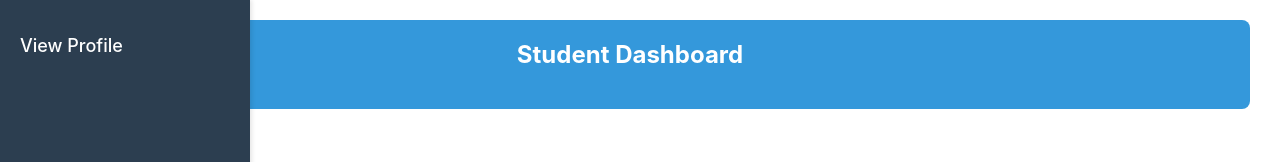
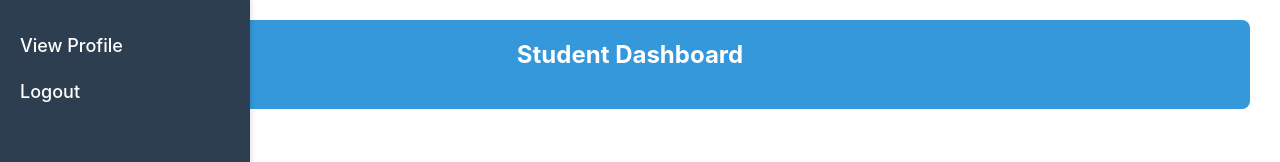
Before and after one commit to varunteja436/Finalprojectlms, a React (Create React App) app: page /studentdashboard in a window 1280 px wide. Shown: the top 162 px of the page. Built offline with nearby package versions, Linux system fonts and the light colour scheme; no server answers; sample sign-in values are in the browser's storage.

Commit message:
added logout

```diff
--- a/src/StudentDashboard.js
+++ b/src/StudentDashboard.js
@@ -25,6 +25,7 @@ const StudentDashboard = () => {
           <ul>
             <li><Link to="/studentprofile"> View Profile</Link></li>
           </ul>
+          <ul><li><Link to="/">Logout</Link></li></ul>
         </aside>
         <main className="student-dashboard-main">
           <header>
```
